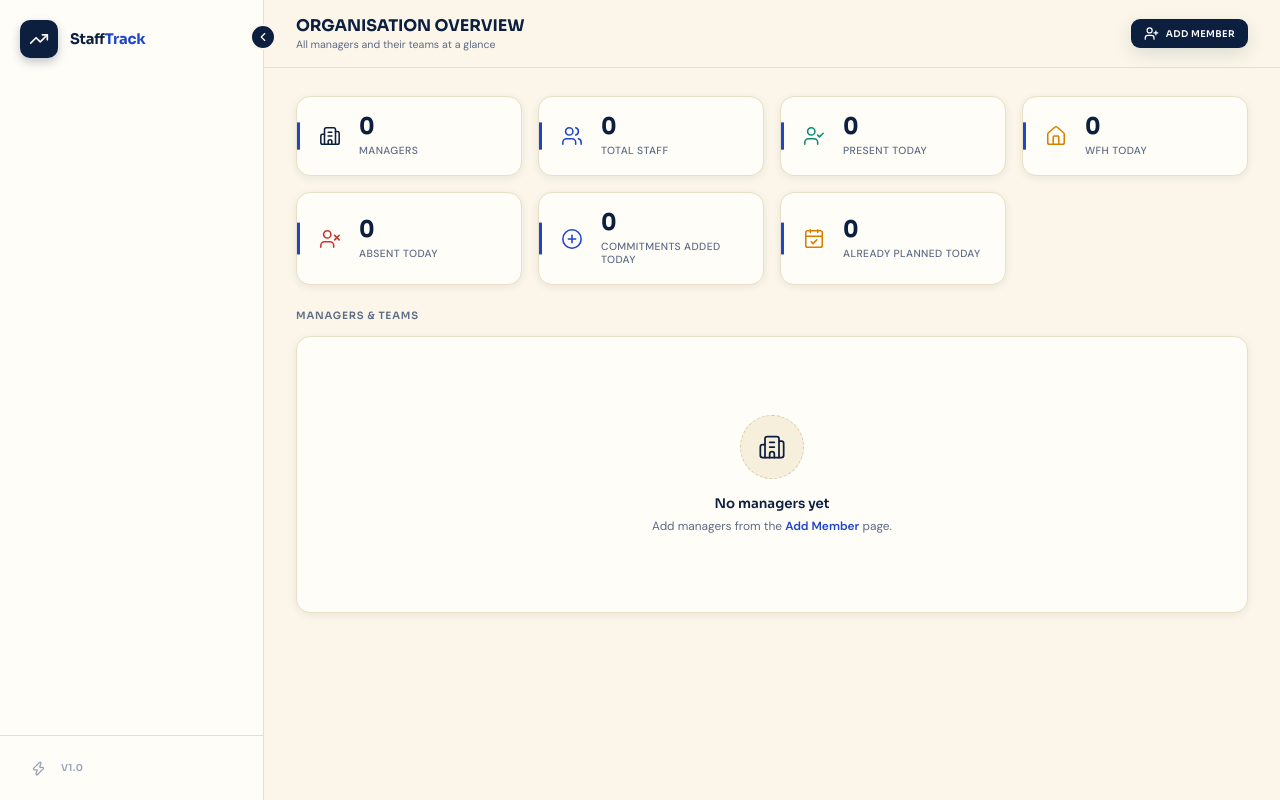
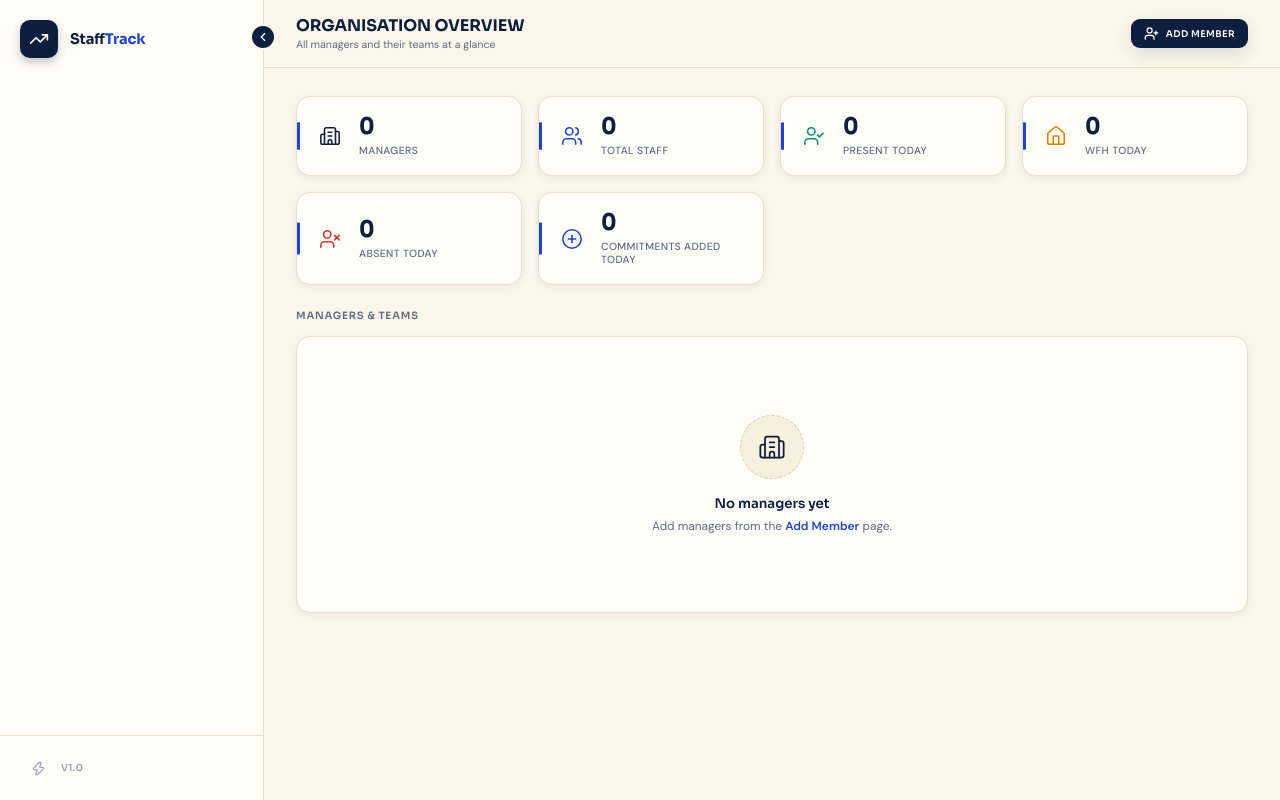
Before and after one commit to magnus-innovativedev/RandD-staff-commitment, a Flask app: template template/cmo.html in a window 1280 px wide. Run offline with Flask 3, Linux system fonts and the light colour scheme; the template is opened without the code that fills it, so the values that code supplies are empty; some libraries are stand-ins or nearby versions.

Commit message:
removed already planned todsy

```diff
--- a/DATABASE/Db.py
+++ b/DATABASE/Db.py
@@ -276,11 +276,6 @@ def cmo_summary(cmo_id):
                COUNT(c.id) FILTER (
                    WHERE c.created_at::date = CURRENT_DATE
                ) AS added_today,
-               COUNT(c.id) FILTER (
-                   WHERE c.start_date <= CURRENT_DATE
-                     AND c.end_date >= CURRENT_DATE
-                     AND c.created_at::date < CURRENT_DATE
-               ) AS existing_today,
                ROUND(AVG(c.completion_pct), 1) AS avg_completion_pct,
                COUNT(DISTINCT s.id) FILTER (WHERE s.attendance_status = 'present') AS present,
                COUNT(DISTINCT s.id) FILTER (WHERE s.attendance_status = 'wfh') AS wfh,
--- a/template/cmo.html
+++ b/template/cmo.html
@@ -18,7 +18,6 @@
 {% set total_done = rows | sum(attribute='completed') %}
 {% set total_missed = rows | sum(attribute='missed') %}
 {% set total_added_today = rows | sum(attribute='added_today') %}
-{% set total_existing_today = rows | sum(attribute='existing_today') %}
 {% set total_present = rows | sum(attribute='present') %}
 {% set total_wfh = rows | sum(attribute='wfh') %}
 {% set total_absent = rows | sum(attribute='absent') %}
@@ -66,13 +65,6 @@
       <div class="stat-label">Commitments Added Today</div>
     </div>
   </div>
-  <div class="stat-card">
-    <div class="stat-icon amber"><i data-lucide="calendar-check" class="icon"></i></div>
-    <div>
-      <div class="stat-value">{{ total_existing_today }}</div>
-      <div class="stat-label">Already Planned Today</div>
-    </div>
-  </div>
 </div>
 
 <h2 class="section-label">Managers &amp; Teams</h2>
@@ -88,7 +80,7 @@
       <div class="m-name">{{ r.manager }}</div>
       <div class="m-sub">Manager &middot; {{ r.team_size }} staff member{{ 's' if r.team_size != 1 }}</div>
       <div class="m-today-mobile">
-        Added today: {{ r.added_today }} &middot; Planned today: {{ r.existing_today }}
+        Added today: {{ r.added_today }}
       </div>
     </div>
 
@@ -108,10 +100,6 @@
       <div class="m-stat">
         <span class="m-stat-val">{{ r.added_today }}</span>
         <span class="m-stat-lbl">Added Today</span>
-      </div>
-      <div class="m-stat">
-        <span class="m-stat-val">{{ r.existing_today }}</span>
-        <span class="m-stat-lbl">Planned Today</span>
       </div>
       <div style="display:flex;gap:6px;align-items:center;">
         <span class="badge att-present"><i data-lucide="check-circle-2"></i>{{ r.present }}</span>
```
